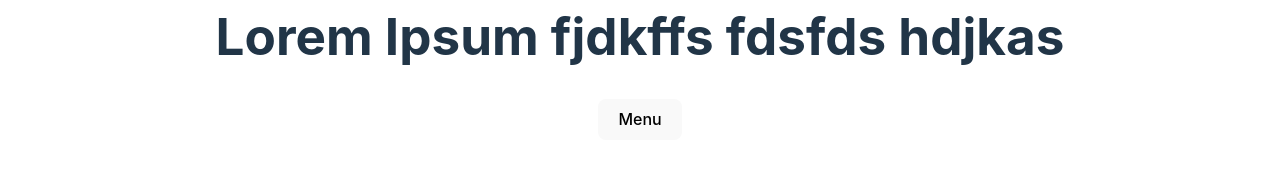
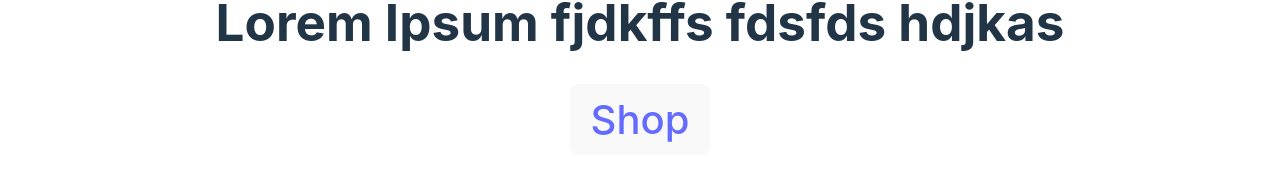
Before and after one commit to CyberRomeCat/shopping-cart, a React (Vite) app: page / in a window 1280 px wide. Shown: the part 394-574 px from the top of the page. Built offline with nearby package versions, Linux system fonts and the light colour scheme.

Commit message:
feat: make shop button link to shop

```diff
--- a/src/components/Homepage.tsx
+++ b/src/components/Homepage.tsx
@@ -1,9 +1,13 @@
+import { Link } from 'react-router-dom';
+
 const HomePage = () => {
   return (
     <div className="main">
       <div className="content">
         <h1>Lorem Ipsum fjdkffs fdsfds hdjkas</h1>
-        <button>Menu</button>
+        <button>
+          <Link to="/shop">Shop</Link>
+        </button>
       </div>
     </div>
   );
```
